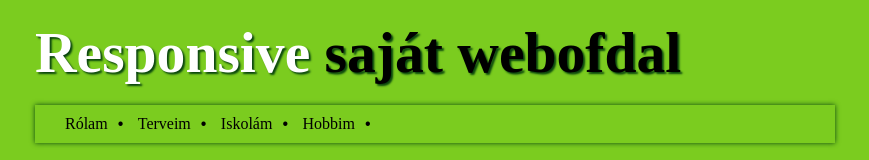
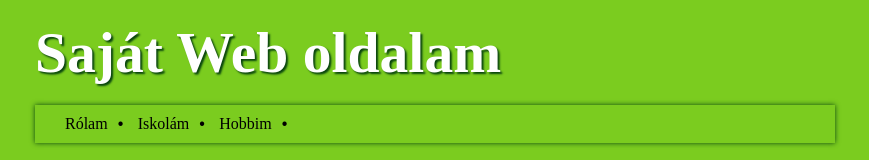
Before and after one commit to unyika123/diakweb-1, a plain HTML site: page index.html in a window 1280 px wide. Shown: the top 160 px of the page, without its empty margins (205-1074 px from the left). Drawn offline with Linux system fonts and the light colour scheme.

Commit message:
#szabika

```diff
--- a/index.html
+++ b/index.html
@@ -2,7 +2,7 @@
 <html lang="en">
 
 <head>
-    <title>Responsive oldal</title>
+    <title>Unyi Szabolcs </title>
     <meta charset="utf-8">
     <link rel="stylesheet" href="css\styles.css">
     <meta name="viewport" content="width=device-width,
@@ -11,11 +11,10 @@
 <body>
     <div id="wrapper">
          <header>
-             Responsive <span> saját webofdal </span>
+              Saját Web oldalam
          </header>
          <nav>
              <a href="">Rólam</a>&bull;
-             <a href="">Terveim</a>&bull;
              <a href="">Iskolám</a>&bull;
              <a href="">Hobbim</a>&bull;
          </nav>
```
